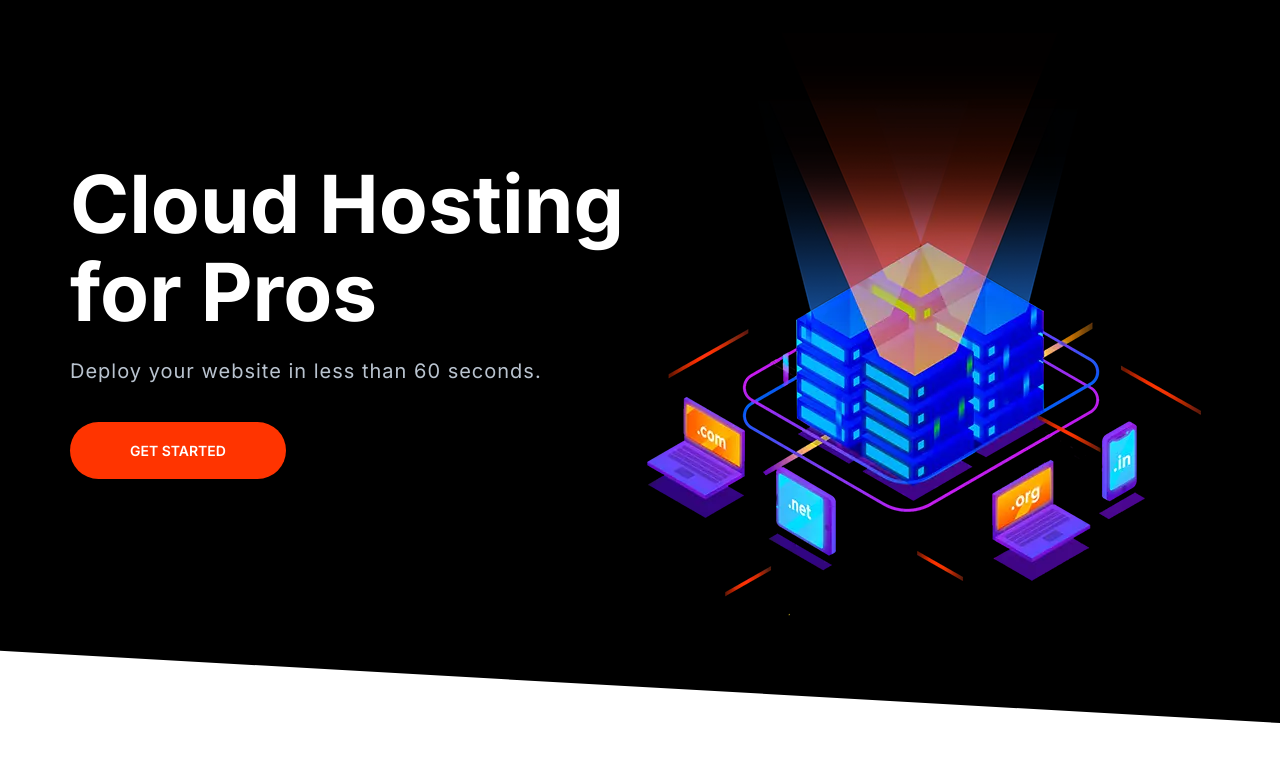
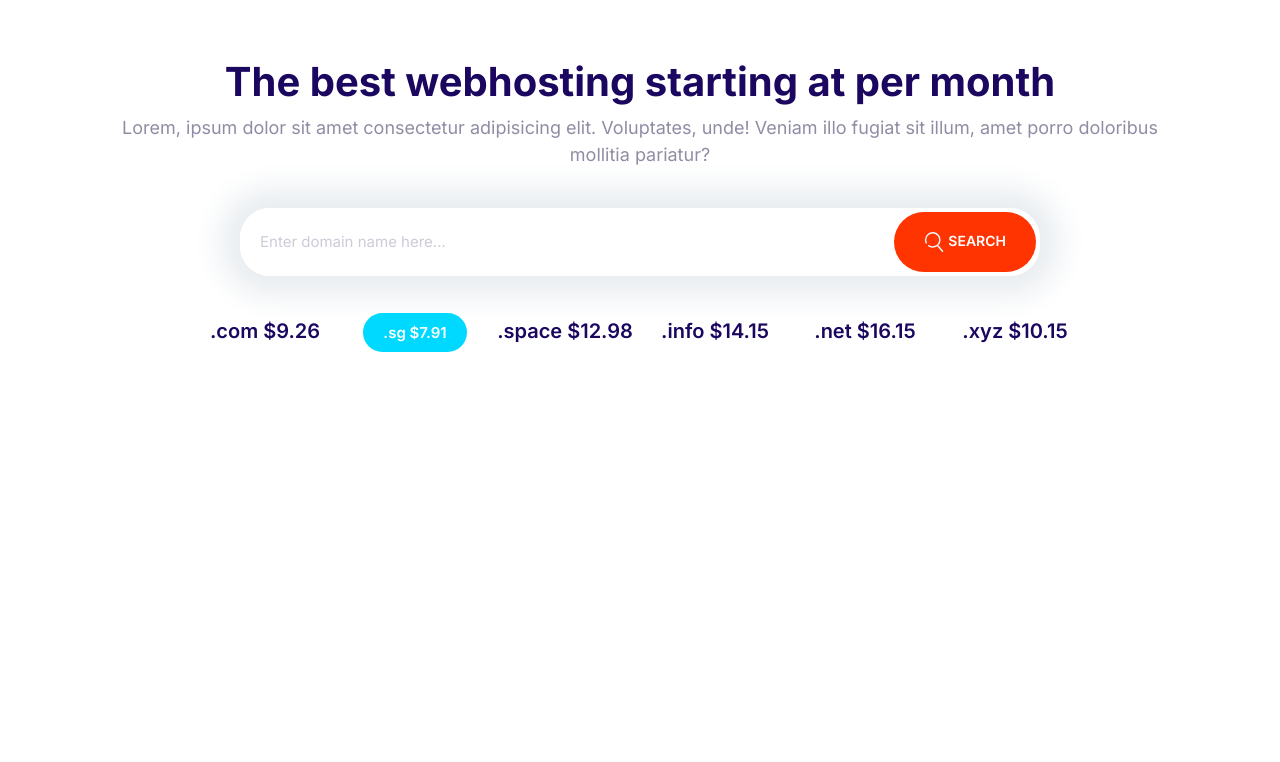
Before and after one commit to AwaisnBhatti/Moshify, a plain HTML site: page index.html in a window 1280 px wide. Drawn offline with Linux system fonts and the light colour scheme.

Commit message:
Building the domain block.

```diff
--- a/css/styles.css
+++ b/css/styles.css
@@ -208,6 +208,13 @@ a {
   white-space: nowrap;
 }
 
+.btn .icon {
+  width: 2rem;
+  height: 2rem;
+  vertical-align: middle;
+  margin-right: 1px;
+}
+
 .btn--stretched {
   padding-left: 6rem;
   padding-right: 6rem;
@@ -285,7 +292,8 @@ a {
 .input-group .input {
   border: 0;
   flex-grow: 1;
-  padding: 1.5rem 1rem;
+  padding: 1.5rem 2rem;
+  width: 0;
 }
 
 .input-group .btn {
@@ -708,3 +716,29 @@ a {
     padding-top: 0;
   }
 }
+
+/* Domain Block */
+
+.block--domain .input-group {
+  border: 0;
+  box-shadow: 0 0 30px 20px #e9edf0;
+  margin: 4rem auto;
+  max-width: 800px;
+}
+
+.domain__list {
+  display: grid;
+  grid-template-rows: repeat(2, 6rem);
+  grid-template-columns: repeat(3, 1fr);
+  font-size: 2rem;
+  font-weight: 600;
+  justify-items: center;
+  max-width: 900px;
+  margin: 0 auto;
+}
+
+@media screen and (min-width: 768px) {
+  .domain__list {
+    grid-template-columns: repeat(auto-fit, minmax(10rem, 1fr));
+  }
+}
--- a/index.html
+++ b/index.html
@@ -15,27 +15,36 @@
     <link rel="stylesheet" href="css/styles.css" />
   </head>
   <body>
-    <section class="block block--dark block--skewed-left hero">
-      <div class="grid grid--1x2 container">
-        <header class="block__header hero__content">
-          <h1 class="hero__heading">Cloud Hosting for Pros</h1>
-          <p class="hero__tagline">
-            Deploy your website in less than 60 seconds.
-          </p>
-          <a href="" class="btn btn--accent btn--stretched">get started</a>
-        </header>
-        <picture>
-          <source
-            type="image/webp"
-            srcset="images/banner.webp 1x, images/banner@2x.webp 2x"
-          />
-          <source
-            type="image/png"
-            srcset="images/banner.png 1x, images/banner@2x.png 2x"
-          />
-          <img class="hero__image" src="images/banner@2x.png" alt="" />
-        </picture>
+    <section class="block container block--domain">
+      <header class="block__header">
+        <h2>The best webhosting starting at per month</h2>
+        <p>
+          Lorem, ipsum dolor sit amet consectetur adipisicing elit. Voluptates,
+          unde! Veniam illo fugiat sit illum, amet porro doloribus mollitia
+          pariatur?
+        </p>
+      </header>
+      <div class="input-group">
+        <input
+          class="input"
+          type="text"
+          placeholder="Enter domain name here..."
+        />
+        <button href="" class="btn btn--accent">
+          <svg class="icon icon--white">
+            <use xlink:href="images/sprite.svg#search"></use>
+          </svg>
+          search
+        </button>
       </div>
+      <ul class="list domain__list">
+        <li>.com $9.26</li>
+        <li><span class="badge badge--secondary">.sg $7.91</span></li>
+        <li>.space $12.98</li>
+        <li>.info $14.15</li>
+        <li>.net $16.15</li>
+        <li>.xyz $10.15</li>
+      </ul>
     </section>
     <script src="js/main.js"></script>
   </body>
```
Also changed, not shown: components/Domain.html (added, +27 -0 lines).
